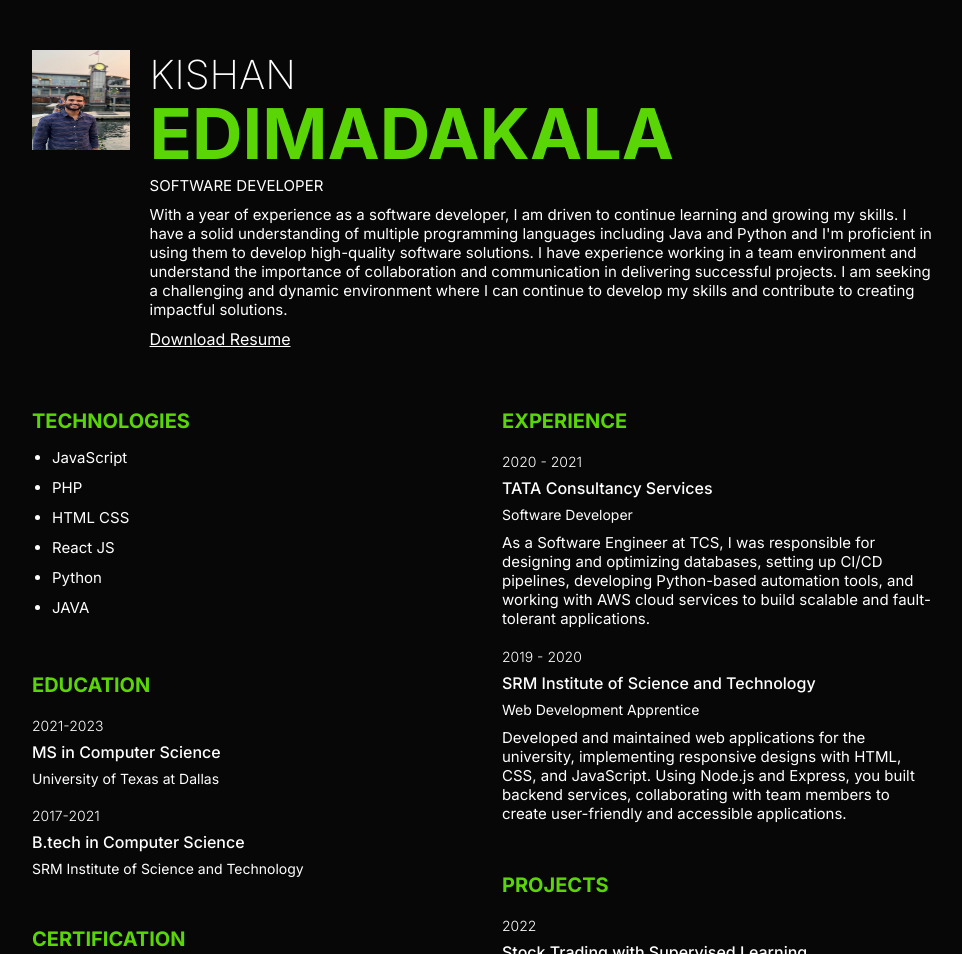
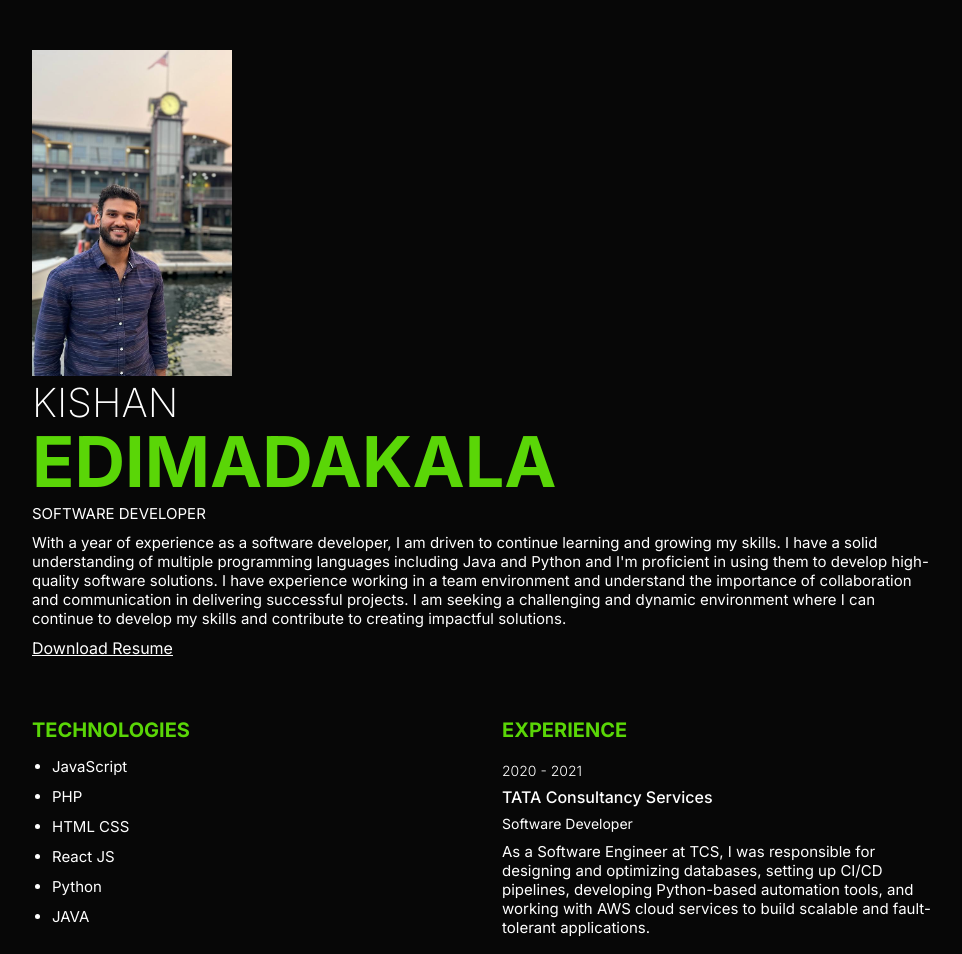
Before and after one commit to ki5han99/ki5han99.github.io, a plain HTML site: page index.html in a window 1280 px wide. Shown: the top 954 px of the page, without its empty margins (158-1120 px from the left). Drawn offline with nearby package versions, Linux system fonts and the light colour scheme.

Commit message:
Add files via upload

```diff
--- a/index.html
+++ b/index.html
@@ -15,7 +15,7 @@
     <div class="profile">
       <div class="profile_container">
         <div class="profile_profileImg">
-          <img src="Kishan_Edimadakala.jpeg" alt="Kishan Edimadakala" height="100px">
+          <img src="Kishan_Edimadakala.jpeg" alt="Kishan Edimadakala" >
         </div>
         <div>
           <h1 class="profile_name">
@@ -42,18 +42,6 @@
           <li>JAVA</li>
         </ul>
       </div>
-      <!--<div class="ref">
-        <h3 class="title">Reference</h3>
-        <div class="ref_item">
-          <h4 class="ref_name">Rashid Chy</h4>
-          <p class="description">Lorem ipsum dolor sit amet, consectetur adipisicing elit. Id, neque?</p>
-        </div>
-        <div class="ref_item">
-          <h4 class="ref_name">Ayman Rahman</h4>
-          <p class="description"> Lorem ipsum dolor sit amet, consectetur adipiscing elit, sed do eiusmod tempor
-            incididunt ut labore et dolore magna aliqua. Ut enim ad minim veniam, </p>
-        </div>
-      </div>-->
 
       <div class="edu">
         <h3 class="title">Education</h3>
--- a/style.css
+++ b/style.css
@@ -5,13 +5,16 @@
 	margin: 0;
 	box-sizing: border-box;
 }
+
 :root {
 	--primary-color: #5ad607;
 	--text-color: #ffffff;
 }
+
 html {
 	font-size: 10px;
 }
+
 body {
 	font-family: Inter, sans-serif;
 	background-color: black;
@@ -20,35 +23,41 @@ body {
 
 /* common styles */
 img {
-	width: 100%;
+	width: 200%;
 }
+
 a {
 	text-decoration: none;
 	color: white;
 }
+
 .description {
 	margin-top: 1rem;
 	font-size: 1.5rem;
 	font-weight: 400;
 	color: var(--text-color);
 }
+
 .title {
 	color: var(--primary-color);
 	font-weight: 700;
 	font-size: 2rem;
 	text-transform: uppercase;
 }
+
 .item_preTitle {
 	font-size: 1.4rem;
 	color: var(--text-color);
 	font-weight: 300;
 }
+
 .item_title {
 	font-size: 1.6rem;
 	color: white;
 	font-weight: 500;
 	margin: 0.8rem 0;
 }
+
 .item_subtitle {
 	font-size: 1.4rem;
 	color: var(--text-color);
@@ -66,6 +75,7 @@ a {
 	grid-template-columns: 1fr 1fr;
 	gap: 4rem;
 }
+
 @media only screen and (max-width: 768px) {
 	.container {
 		width: 100%;
@@ -74,16 +84,19 @@ a {
 		gap: 7rem;
 	}
 }
+
 .profile {
 	grid-column: 1 / -1;
 	margin-bottom: 2rem;
 }
+
 .group-1,
 .group-2 {
 	display: flex;
 	flex-direction: column;
 	gap: 5rem;
 }
+
 .group-3 {
 	max-width: 700px;
 	width: 100%;
@@ -93,13 +106,16 @@ a {
 	flex-direction: row;
 	gap: 5rem;
 }
-.group-3 > div {
+
+.group-3>div {
 	flex: 1;
 }
+
 @media only screen and (max-width: 768px) {
 	.profile {
 		margin-bottom: 0;
 	}
+
 	.group-3 {
 		flex-direction: column;
 	}
@@ -107,12 +123,19 @@ a {
 
 /* profile */
 .profile_container {
-	display: flex;
+	display: block;
+
 	gap: 2rem;
 }
+
 .profile_profileImg {
-	width: 500px;
+	display: inline-block;
+	max-width: 100px;
+	max-height: 100px;
+
+
 }
+
 .profile_name_firstName {
 	color: white;
 	font-weight: 200;
@@ -121,6 +144,7 @@ a {
 	display: block;
 	margin-bottom: -0.8rem;
 }
+
 .profile_name_lastName {
 	color: var(--primary-color);
 	font-weight: 700;
@@ -128,20 +152,24 @@ a {
 	text-transform: uppercase;
 	display: block;
 }
+
 .profile_title {
 	font-size: 1.5rem;
 	font-weight: 400;
 	text-transform: uppercase;
 }
+
 .downloadBtn {
 	display: block;
 	text-decoration: underline;
 	font-size: 1.6rem;
 	margin-top: 1rem;
 }
+
 .downloadBtn:hover {
 	color: var(--primary-color);
 }
+
 @media only screen and (max-width: 768px) {
 	.profile_container {
 		flex-direction: column;
@@ -159,6 +187,7 @@ a {
 .ref_item {
 	margin-top: 2rem;
 }
+
 .ref_name {
 	font-size: 1.6rem;
 	font-weight: 700;
@@ -173,6 +202,7 @@ a {
 .certification_item {
 	margin-top: 2rem;
 }
+
 /* exp */
 .exp_item {
 	margin-top: 2rem;
@@ -182,6 +212,7 @@ a {
 .awards_item {
 	margin-top: 2rem;
 }
+
 /* Interests */
 .interest_items {
 	margin-top: 2rem;
@@ -190,6 +221,7 @@ a {
 	flex-wrap: wrap;
 	gap: 2rem;
 }
+
 .interest_item {
 	font-size: 1.5rem;
 	display: flex;
@@ -199,6 +231,7 @@ a {
 	gap: 0.5rem;
 	color: var(--text-color);
 }
+
 .interest_item svg {
 	width: 2rem;
 }
@@ -207,6 +240,7 @@ a {
 .social_items {
 	margin-top: 2rem;
 }
+
 .social_item {
 	margin-top: 1.5rem;
 	font-size: 1.5rem;
@@ -216,9 +250,11 @@ a {
 	justify-content: flex-start;
 	color: var(--text-color);
 }
+
 .social_item:hover {
 	color: var(--primary-color);
 }
+
 .social_item svg {
 	width: 2rem;
 }
@@ -232,6 +268,7 @@ hr {
 	border: none;
 	border-top: 2px solid rgba(128, 128, 128, 0.229);
 }
+
 @media only screen and (max-width: 768px) {
 	hr {
 		margin: 0 auto;
```
